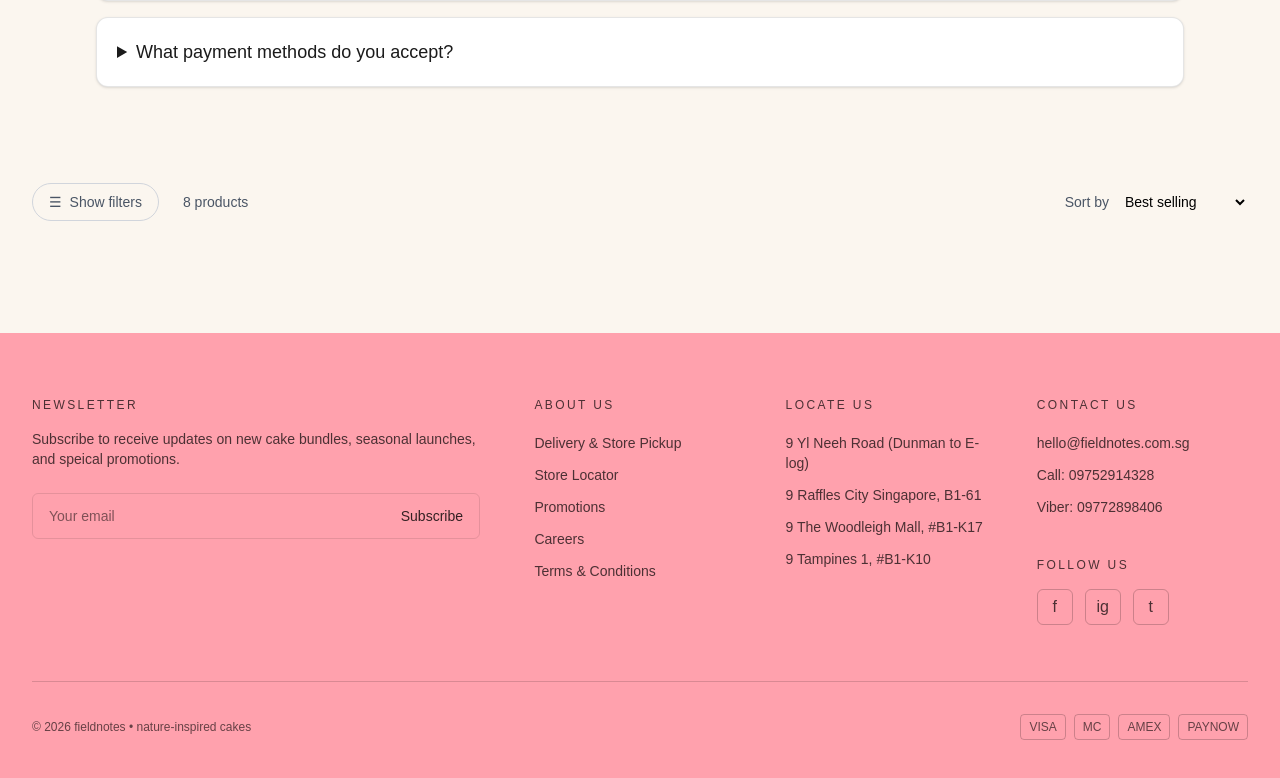
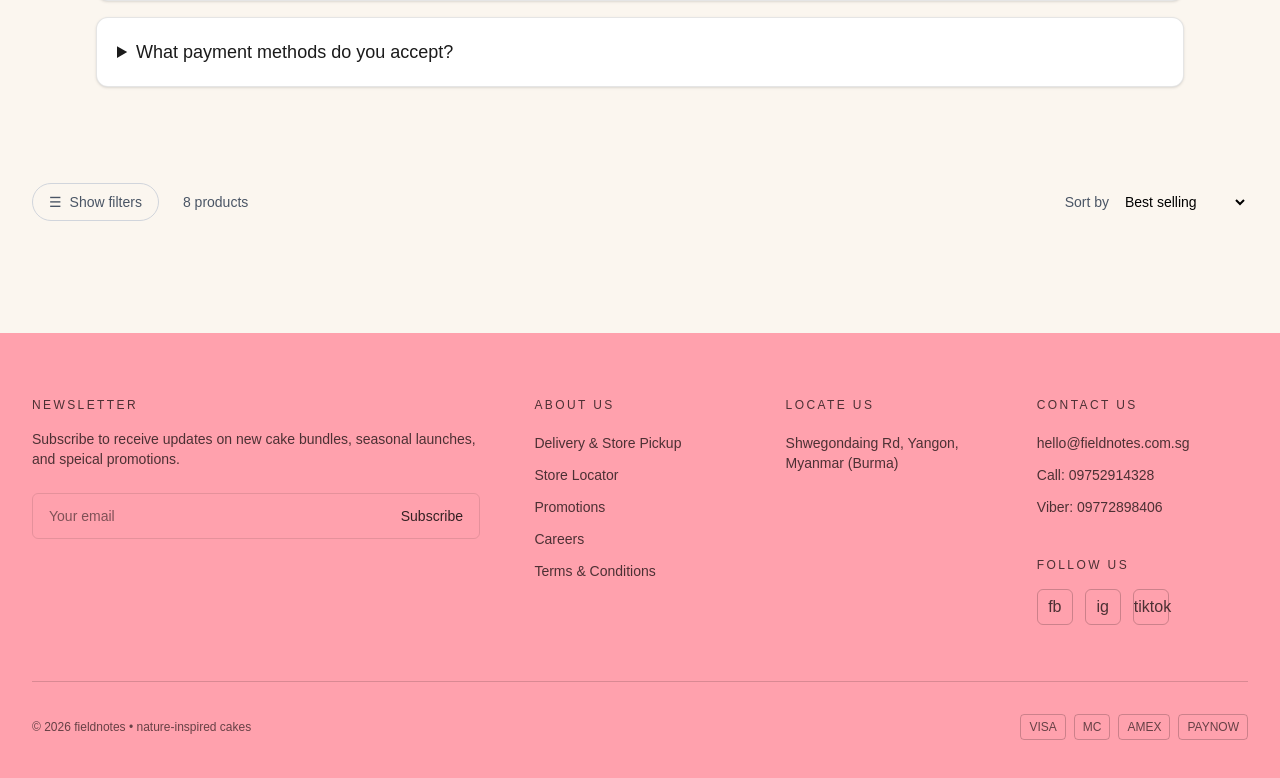
Before and after one commit to wer-jp-kyaw-min-hein/cake-bundles-clone, a Next.js app: page / in a window 1280 px wide. Shown: the part 3421-4199 px from the top of the page. Built offline with nearby package versions, Linux system fonts and the light colour scheme.

Commit message:
Fix hero navigation and add interactive product availability4

```diff
--- a/app/components/Footer.tsx
+++ b/app/components/Footer.tsx
@@ -76,41 +76,11 @@ export default function Footer() {
               <li>
                 <a
                   className="hover:text-black"
-                  href="https://maps.google.com/?q=9+Yl+Neeh+Road"
+                  href="https://share.google/GQnzxa8pNSmtdUQrz"
                   target="_blank"
                   rel="noreferrer"
                 >
-                  9 Yl Neeh Road (Dunman to E-log)
-                </a>
-              </li>
-              <li>
-                <a
-                  className="hover:text-black"
-                  href="https://maps.google.com/?q=9+Raffles+City+Singapore+B1-61"
-                  target="_blank"
-                  rel="noreferrer"
-                >
-                  9 Raffles City Singapore, B1-61
-                </a>
-              </li>
-              <li>
-                <a
-                  className="hover:text-black"
-                  href="https://maps.google.com/?q=9+The+Woodleigh+Mall+B1-K17"
-                  target="_blank"
-                  rel="noreferrer"
-                >
-                  9 The Woodleigh Mall, #B1-K17
-                </a>
-              </li>
-              <li>
-                <a
-                  className="hover:text-black"
-                  href="https://maps.google.com/?q=9+Tampines+1+B1-K10"
-                  target="_blank"
-                  rel="noreferrer"
-                >
-                  9 Tampines 1, #B1-K10
+                  Shwegondaing Rd, Yangon, Myanmar (Burma)
                 </a>
               </li>
             </ul>
@@ -153,16 +123,16 @@ export default function Footer() {
             <div className="mt-4 flex items-center gap-3">
               <a
                 className="grid h-9 w-9 place-items-center rounded-md border border-black/20 hover:border-black/40"
-                href="https://facebook.com/yourbrand"
+                href="https://www.facebook.com/105997538462740/"
                 target="_blank"
                 rel="noreferrer"
                 aria-label="Facebook"
               >
-                f
+                fb
               </a>
               <a
                 className="grid h-9 w-9 place-items-center rounded-md border border-black/20 hover:border-black/40"
-                href="https://instagram.com/yourbrand"
+                href="https://www.instagram.com/thebakestudio2020?igsh=eWI0cXhoYjRpYnF3"
                 target="_blank"
                 rel="noreferrer"
                 aria-label="Instagram"
@@ -171,12 +141,12 @@ export default function Footer() {
               </a>
               <a
                 className="grid h-9 w-9 place-items-center rounded-md border border-black/20 hover:border-black/40"
-                href="https://tiktok.com/@yourbrand"
+                href="https://www.tiktok.com/@the.bake.studio"
                 target="_blank"
                 rel="noreferrer"
                 aria-label="TikTok"
               >
-                t
+                tiktok
               </a>
             </div>
           </div>
```
